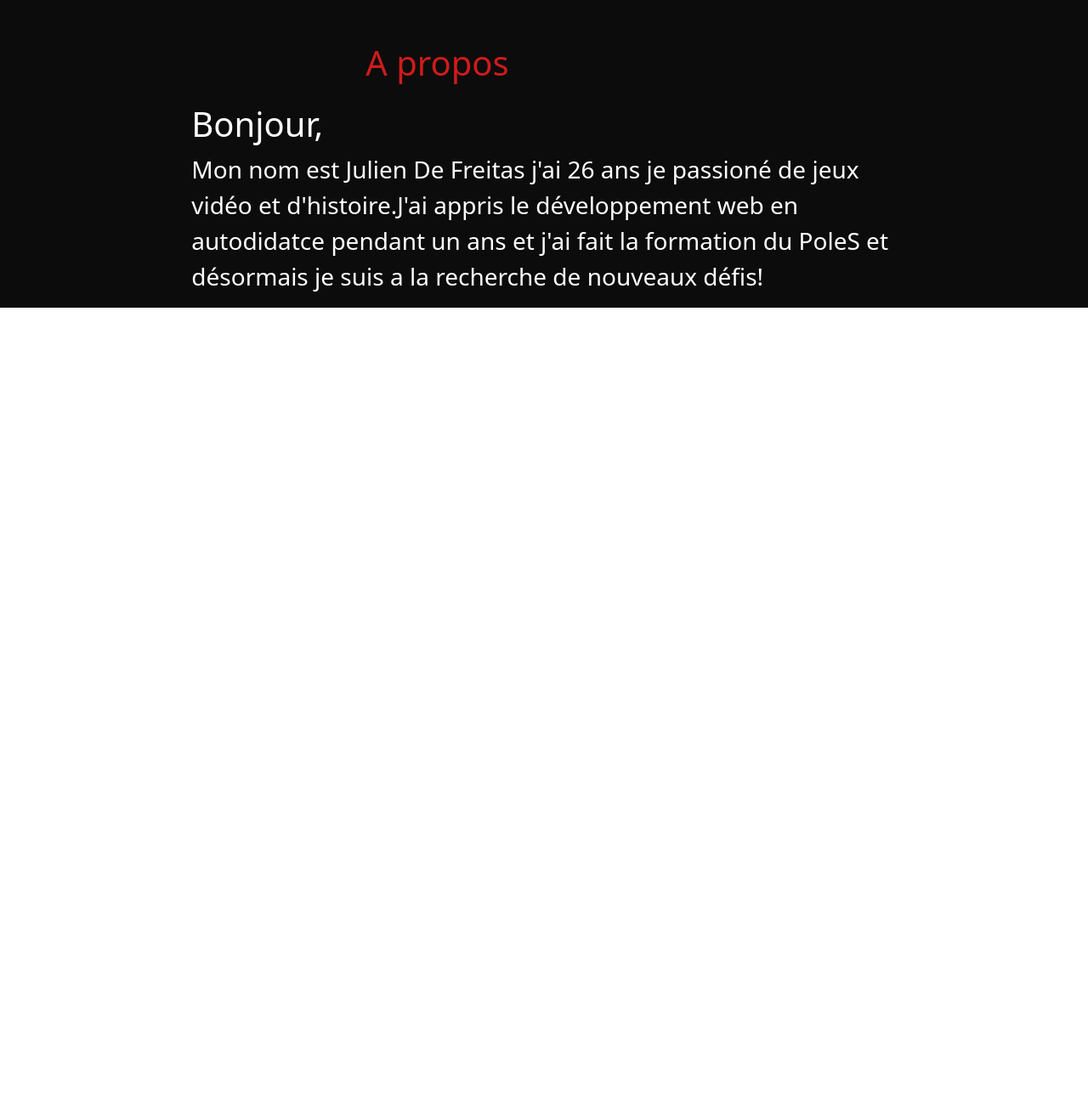
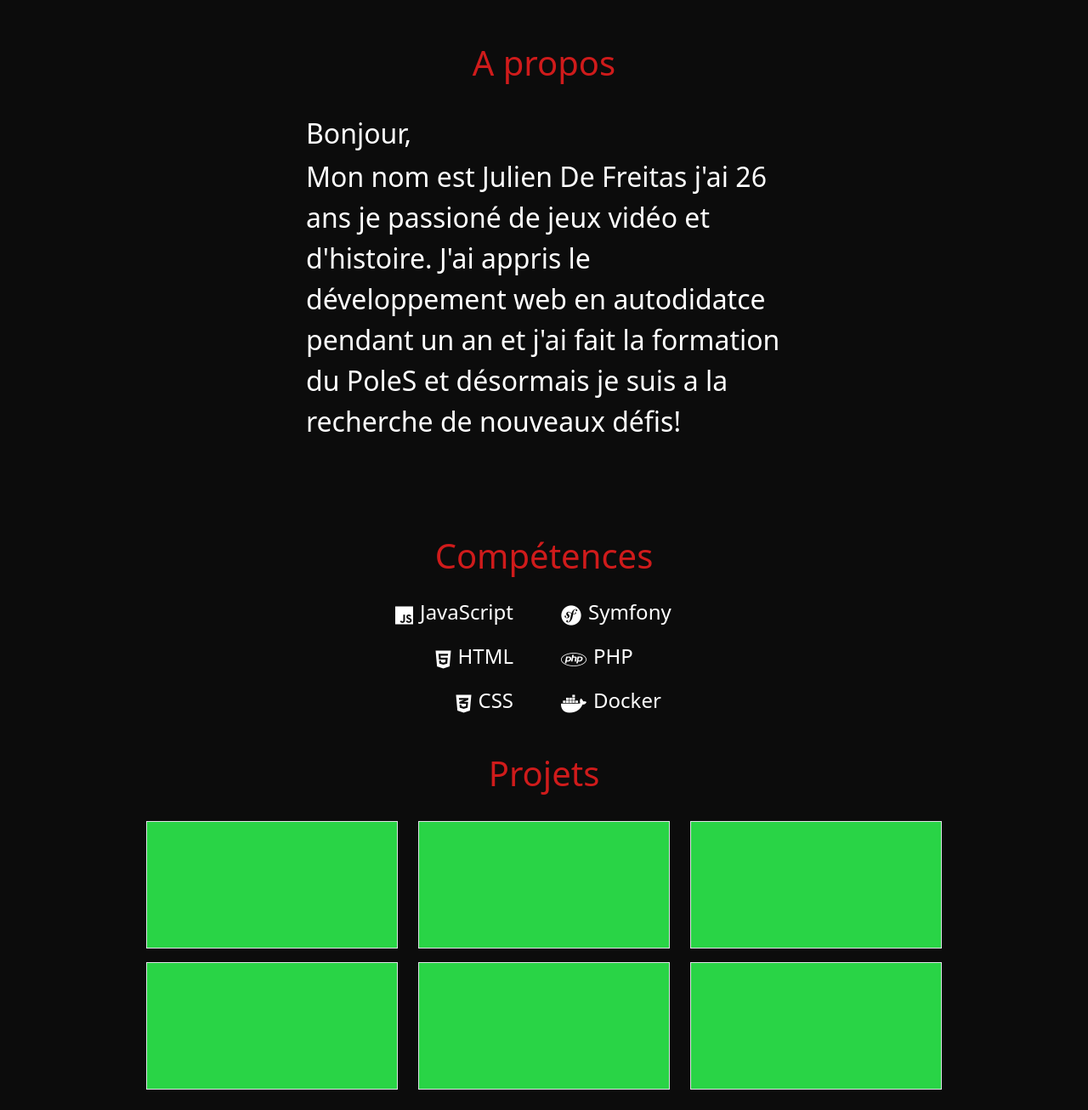
Before and after one commit to DfrtJulien/Portfolio, a plain HTML site: page index.html in a window 1280 px wide. Shown: the part 720-2026 px from the top of the page at 85% size. Before the commit the page ends 1082 px from the top, so only its background shows below. Drawn offline with nearby package versions, Linux system fonts and the light colour scheme.

Commit message:
avancement du portfolio

```diff
--- a/css/style.css
+++ b/css/style.css
@@ -19,7 +19,7 @@ li {
     color: var(--primary-font-color);
 }
 
-.btn-link{
+a{
     text-decoration: none;
     color: inherit;
 }
@@ -30,7 +30,7 @@ header {
     width: 100%;
 }
 
-.primary-color {
+.primary-clr {
     color: var(--primary-font-color);
 }
 
@@ -42,21 +42,19 @@ header {
     color: var(--secondary-font-color);
 }
 
-.nav-link {
-    transition: all 0.3s ease-in-out;
-}
-
-.nav-link:hover {
-    font-size: 110%;
-    border-bottom: 3px solid var(--secondary-font-color);
-}
-
-
 .secondary-bg-clr {
     background-color: var(--secondary-bg-color);
 }
 
-.presentation-section, .about-section {
+.nav-link-a{
+    transition: all 0.3s ease-in;
+}
+
+.nav-link-a:hover {
+    border-bottom: 2px solid var(--secondary-bg-color);
+}
+
+.presentation-section, .about-section, .skills-section, .projects-section, .contact-section {
     background-color: var(--primary-bg-color);
     padding-top: 50px;
 }
@@ -80,47 +78,23 @@ header {
     width: 50%;
 }
 
-.about-tittle {
+.about-tittle, .skills-tittle, .projects-tittle {
     font-size: 40px;
     color: var(--secondary-font-color);
     width: 80%;
     margin: 0 auto;
     display: inline-block;
 }
-/* .my-img {
-    width: 50%;
-    height: 50%;
-} */
- /************************************************* ABOUT ME CONTAINER ***********************************/
 
- /* .container {
-    background-color: var(--primary-bg-color);
-    height: 100vh;
-    padding-top: 40%;
+.about-text {
+    padding: 40px;
 }
 
-.about-container {
-    width: 80%;
-    margin: 0 auto;
+.projects {
+    height: 150px;
+    background-color: #29d446;
 }
 
-.card-about-container {
-    padding: 0 5%;
-}
-
-.red-font {
-    color: var(--secondary-font-color);
-}
-
-.card-about-container h1{
-    font-size: 35px;
-    padding: 10px;
-}
-
-.card-about-container p {
-    font-size: 30px;
-    padding-left: 10px;
-}*/
 @media screen and (min-width: 768px){
 
     .card-presentation-container {
@@ -136,6 +110,11 @@ header {
     .presentation-section {
         height: 90vh;
     }
+
+    .about-text {
+        font-size: 2em;
+    }
+
 }
 
     /************************************************* ABOUT ME CONTAINER ***********************************/
--- a/index.html
+++ b/index.html
@@ -3,53 +3,133 @@
 <head>
     <meta charset="UTF-8">
     <meta name="viewport" content="width=device-width, initial-scale=1.0">
+    <link rel="stylesheet" href="https://cdnjs.cloudflare.com/ajax/libs/font-awesome/6.4.0/css/all.min.css" integrity="sha512-iecdLmaskl7CVkqkXNQ/ZH/XLlvWZOJyj7Yy7tcenmpD1ypASozpmT/E0iPtmFIB46ZmdtAc9eNBvH0H/ZpiBw==" crossorigin="anonymous" referrerpolicy="no-referrer" />
+    <link href="https://cdn.jsdelivr.net/npm/bootstrap@5.3.3/dist/css/bootstrap.min.css" rel="stylesheet" integrity="sha384-QWTKZyjpPEjISv5WaRU9OFeRpok6YctnYmDr5pNlyT2bRjXh0JMhjY6hW+ALEwIH" crossorigin="anonymous">
     <link rel="stylesheet" href="/css/style.css">
     <link rel="stylesheet" href="https://cdnjs.cloudflare.com/ajax/libs/font-awesome/6.4.0/css/all.min.css" integrity="sha512-iecdLmaskl7CVkqkXNQ/ZH/XLlvWZOJyj7Yy7tcenmpD1ypASozpmT/E0iPtmFIB46ZmdtAc9eNBvH0H/ZpiBw==" crossorigin="anonymous" referrerpolicy="no-referrer" />
-    <link href="https://cdn.jsdelivr.net/npm/bootstrap@5.3.3/dist/css/bootstrap.min.css" rel="stylesheet" integrity="sha384-QWTKZyjpPEjISv5WaRU9OFeRpok6YctnYmDr5pNlyT2bRjXh0JMhjY6hW+ALEwIH" crossorigin="anonymous">
+    <link rel="stylesheet" href="https://cdnjs.cloudflare.com/ajax/libs/font-awesome/6.4.0/css/all.min.css" integrity="sha512-iecdLmaskl7CVkqkXNQ/ZH/XLlvWZOJyj7Yy7tcenmpD1ypASozpmT/E0iPtmFIB46ZmdtAc9eNBvH0H/ZpiBw==" crossorigin="anonymous" referrerpolicy="no-referrer" />
     <title>Portfolio Julien De Freitas</title>
 </head>
 <body>
     <header>
-        <nav class="navbar navbar-expand-lg">
+        <nav class="navbar navbar-expand-lg py-3" style="background-color: #aa1717;">
             <div class="container-fluid">
-                <div class="col-xs-4 text-center">
-                    <h3 class="logo text-white mx-4">Logo</h3>
-                </div>
-                <div class="col-md-8 collapse navbar-collapse justify-content-center" id="navbarSupportedContent">
-                    <ul class="navbar-nav">
-                        <li class="nav-item"><a href=".presentation-container" class="nav-link text-white">Accueil</a></li>
-                        <li class="nav-item"><a href="#" class="nav-link link-underline-secondary-hover link-offset-1 text-white">À propos</a></li>
-                        <li class="nav-item"><a href="#" class="nav-link text-white">Compétence</a></li>
-                        <li class="nav-item"><a href="#" class="nav-link text-white">Projets</a></li>
-                        <li class="nav-item"><a href=".contact_container" class="nav-link text-white">Me contactez</a></li>
-                    </ul>
-                </div>
-                    <div class="col-xs-4 d-sm-block d-md-none fs-2">
-                        <i class="fa-solid fa-bars small text-white"></i>
-                    </div>
-                </div>
+              <h3 class="navbar-brand" href="#">logo</h3>
+              <button class="navbar-toggler text-white" type="button" data-bs-toggle="collapse" data-bs-target="#navbarText" aria-controls="navbarText" aria-expanded="false" aria-label="Toggle navigation">
+                <span class="navbar-toggler-icon text-white"></span>
+              </button>
+              <div class="collapse navbar-collapse justify-content-end" id="navbarText">
+                <ul class="navbar-nav  mx-4 mb-2 mb-lg-0">
+                  <li class="nav-item">
+                    <a class="nav-link-a primary-clr px-2 fs-4" aria-current="page" href="#about-section">A propos</a>
+                  </li>
+                  <li class="nav-item">
+                    <a class="nav-link-a primary-clr px-2 fs-4" href="#skills-section">Compétences</a>
+                  </li>
+                  <li class="nav-item">
+                    <a class="nav-link-a primary-clr px-2 fs-4" href="#projects-section">Projets</a>
+                  </li>
+                  <li class="nav-item">
+                    <a class="nav-link-a primary-clr px-2 fs-4" href="mailto:de.freitas.julien78@gmail.com">Contacte</a>
+                  </li>
+                </ul>
+              </div>
             </div>
-        </nav>
+          </nav>
     </header>
-    <section class="container-fluid pt-4 presentation-section">
+    <section class="container-fluid pt-4 presentation-section" id="presentation-section">
         <div class="row mt-5">
-            <div class="col-xs-12 col-md-7 card-presentation-container"    >
+            <div class="col-xs-12 col-md-7 card-presentation-container">
                 <h1 class="text-white display-1 ms-1">Bonjour,</h1>
                 <p class="text-white display-1 ms-1">je suis <span class="red-font">Julien</span></p>
                 <p class="text-white fs-2 ms-1" id="passion">Developpeur Web</p>
-                <button  class="red-bg-btn fs-2 ms-1"><a href=".contact_container">Contacte</a></button>
+                <button  class="red-bg-btn fs-2 ms-1"><a href="#contact-section">Contacte</a></button>
             </div>
             <div class="col-xs-6 col-md-4 mt-4 text-center pb-5">
                 <img alt="De Freitas julien Développeur web" src="/img/pexels-italo-melo-881954-2379004.jpg" class="img-fluid img-thumbnail my-img">
             </div>
         </div>
     </section>
-    <section class="container-fluid about-section">
-        <h2 class="text-center about-tittle">A propos</h2>
+    <section class="container-fluid about-section" id="about-section">
         <div class="row">
-            <div class="col-8 mx-auto mt-4">
-                <h2 class="text-white fs-1">Bonjour,</h2>
-                <p class="text-white fs-3">Mon nom est Julien De Freitas j'ai 26 ans je passioné de jeux vidéo et d'histoire.J'ai appris le développement web en autodidatce pendant un ans et j'ai fait la formation du PoleS et désormais je suis a la recherche de nouveaux défis!</p>
+            <div class="col-12 text-center">
+                <h2 class="text-center about-tittle">A propos</h2>
+            </div>
+        </div>
+        <div class="row">
+            <div class="col-sm-12 col-md-6 mx-auto about-text">
+                <h2 class="text-white">Bonjour,</h2>
+                <p class="text-white">Mon nom est Julien De Freitas j'ai 26 ans je passioné de jeux vidéo et d'histoire. J'ai appris le développement web en autodidatce pendant un an et j'ai fait la formation du PoleS et désormais je suis a la recherche de nouveaux défis!</p>
+            </div>
+        </div>
+    </section>
+    <section class="container-fluid skills-section" id="skills-section">
+        <div class="row">
+            <div class="col-12 text-center">
+                <h3 class="skills-tittle pt-1">Compétences</h3>
+            </div>
+        </div>
+        <div class="row pt-4">
+            <div class="col-6">
+                <div class="px-md-4">
+                    <div class="d-flex justify-content-md-end">
+                        <i class="fa-brands fa-js align-self-center fs-4 px-2 mb-2"></i>
+                        <p class="fs-4">JavaScript</p>
+                    </div>
+                    <div class="d-flex justify-content-md-end">
+                        <i class="fa-brands fa-html5 align-self-center fs-4 px-2 mb-2"></i>
+                        <p class="fs-4">HTML</p>
+                    </div>
+                    <div class="d-flex justify-content-md-end">
+                        <i class="fa-brands fa-css3-alt align-self-center fs-4 px-2 mb-2"></i>
+                        <p class="fs-4">CSS</p>
+                    </div>
+                </div>
+            </div>
+            <div class="col-6">
+                <div>
+                    <div class="d-flex">
+                        <i class="fa-brands fa-symfony align-self-center fs-4 px-2 mb-2"></i>
+                        <p class="fs-4">Symfony</p>
+                    </div>
+                    <div class="d-flex">
+                        <i class="fa-brands fa-php align-self-center fs-4 px-2 mb-2"></i>
+                        <p class="fs-4">PHP</p>
+                    </div>
+                    <div class="d-flex">
+                        <i class="fa-brands fa-docker align-self-center fs-4 px-2 mb-2"></i>
+                        <p class="fs-4">Docker</p>
+                    </div>
+                </div>
+            </div>
+        </div>
+    </section>
+    <section class="container-fluid projects-section py-4" id="projects-section">
+        <div class="row">
+            <div class="col-12 text-center">
+                <h3 class="projects-tittle pt-1">Projets</h3>
+            </div>
+        </div>
+        <div class="row justify-content-center pt-4 ">
+            <div class="col-sm-12 col-md-3 mt-2">
+                <div class="projects w-100 border"></div>
+            </div>
+            <div class="col-sm-12 col-md-3 mt-2">
+                <div class="projects w-100 border"></div>
+            </div>
+            <div class="col-sm-12 col-md-3 mt-2">
+                <div class="projects w-100 border"></div>
+            </div>
+        </div>
+        <div class="row justify-content-center pt-2">
+            <div class="col-sm-12 col-md-3 mt-2">
+                <div class="projects w-100 border"></div>
+            </div>
+            <div class="col-sm-12 col-md-3 mt-2">
+                <div class="projects w-100 border"></div>
+            </div>
+            <div class="col-sm-12 col-md-3 mt-2">
+                <div class="projects w-100 border"></div>
             </div>
         </div>
     </section>
```
